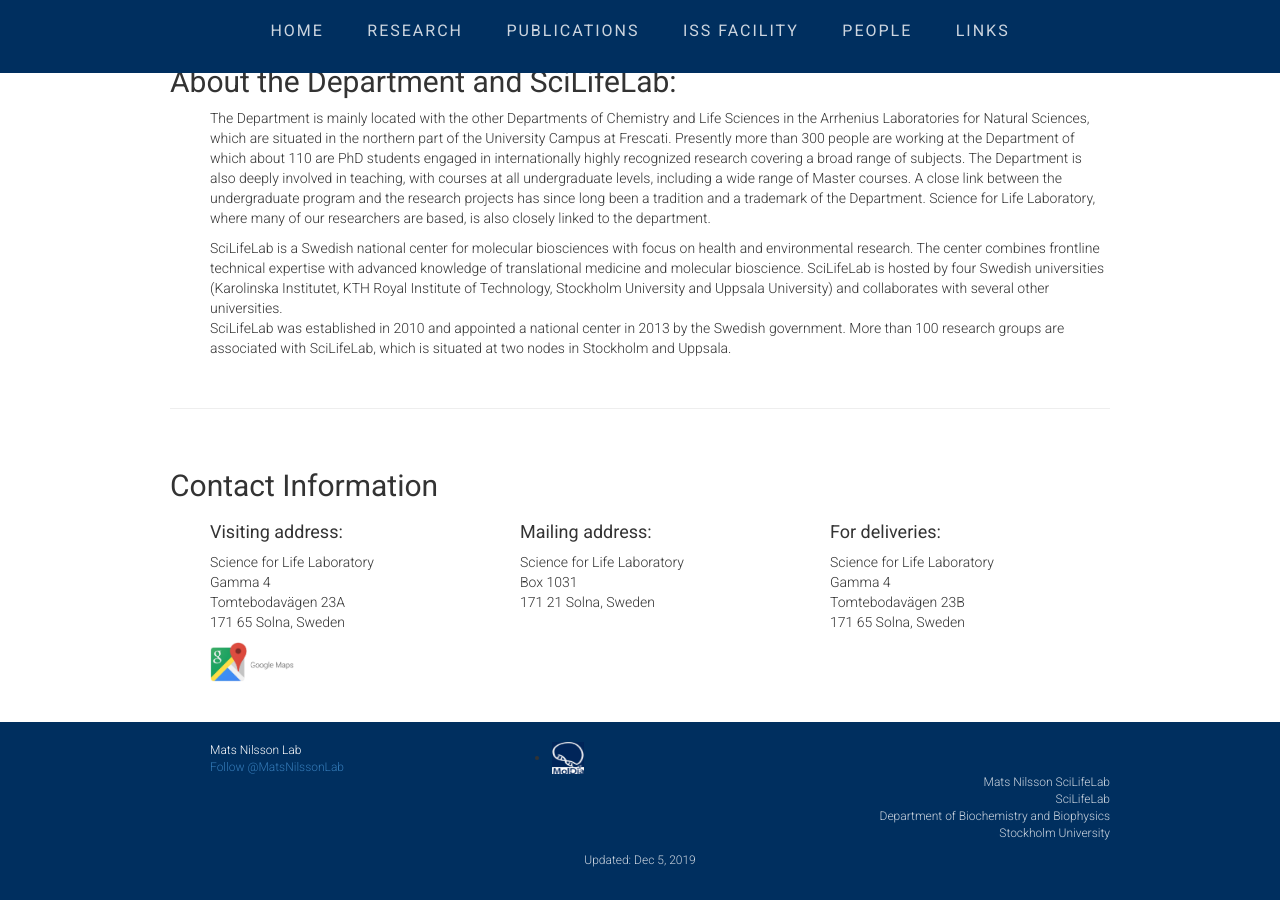
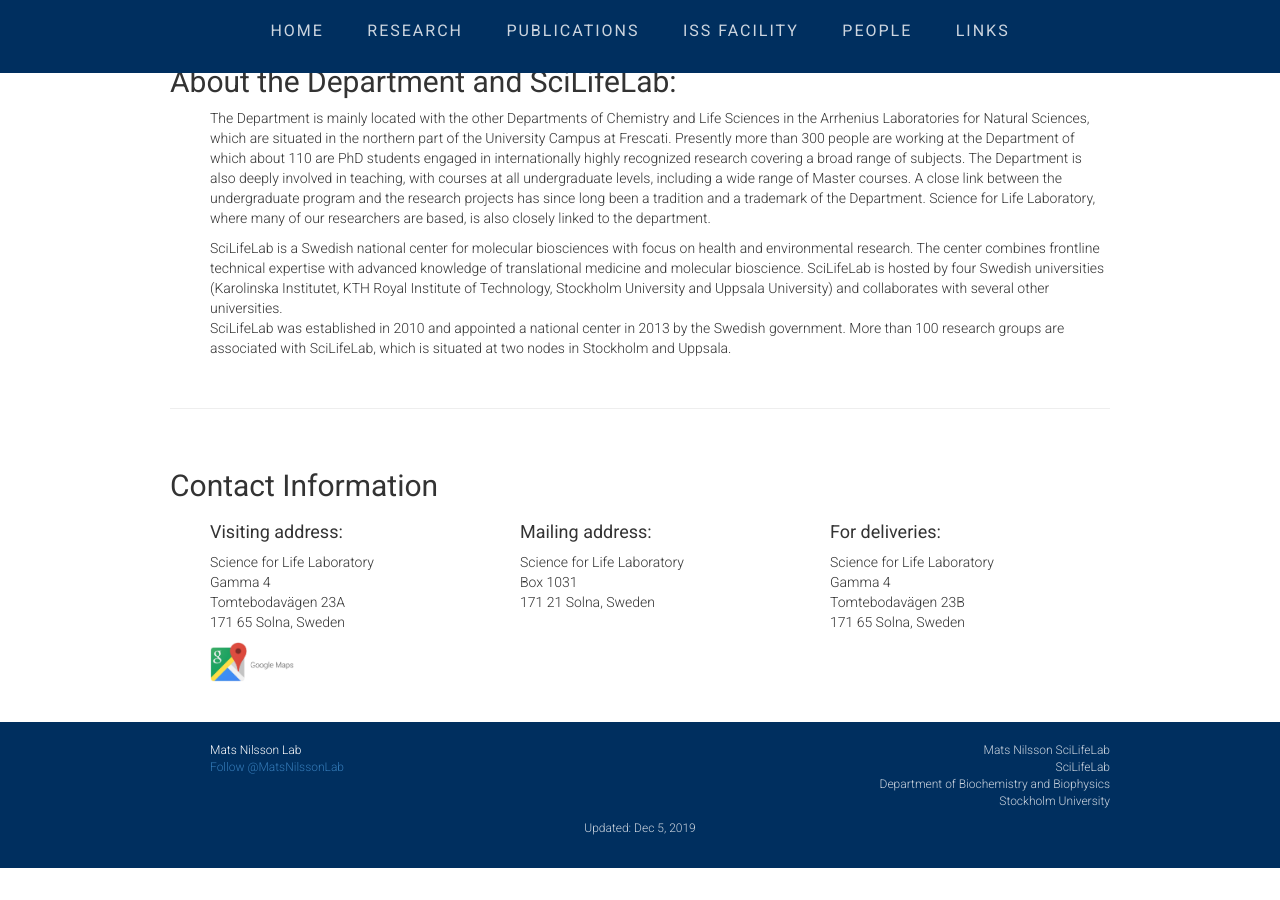
Before and after one commit to flintott/NilssonLab, a Jekyll site: the page index.html, which Jekyll copies as it is, in a window 1280 px wide and 900 px high, scrolled down 4742 px. Built offline with Jekyll 4.4.1, drawn with Linux system fonts in a browser that asks for light colours; comment, search, counter and statistics services are not loaded; after the commit the page ends 5610 px from its top, so only the background shows below that.

Commit message:
Update index.html

```diff
--- a/index.html
+++ b/index.html
@@ -371,9 +371,6 @@
 	    <li><a href="https://twitter.com/MatsNilssonLab" class="twitter-follow-button" data-show-count="false">Follow @MatsNilssonLab</a><script async src="https://platform.twitter.com/widgets.js" charset="utf-8"></script></li>
           </ul>
         </div>
-	<div class=" col-sm-4  col-md-4 col-lg-4" align="middle">
-		<li><img src="img/moldia2.png"></li>
-	      </div>
         <div class=" col-sm-8  col-md-9 col-lg-9" align="right">
 	  <ul>
             <li><a href="https://www.scilifelab.se/researchers/mats-nilsson/"><font color=#ccd5df>Mats Nilsson SciLifeLab</font></a></li>
```
